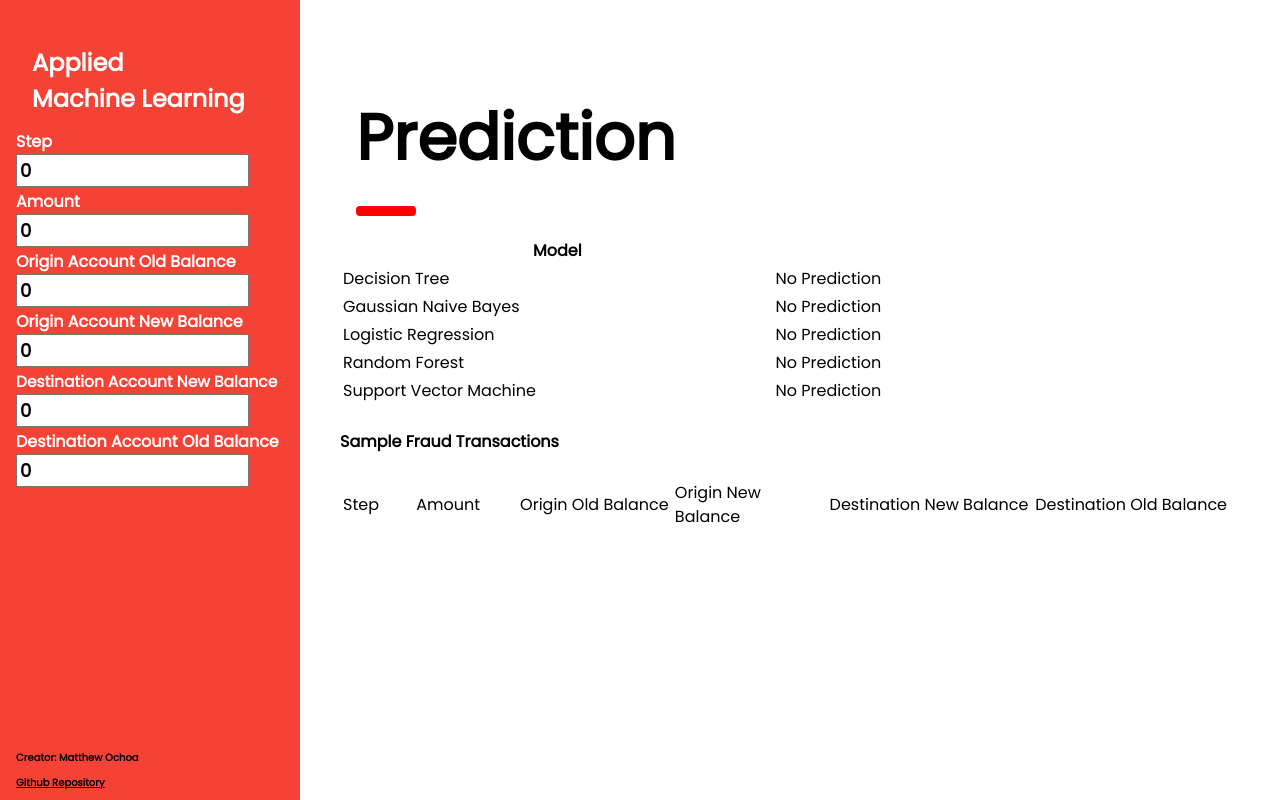
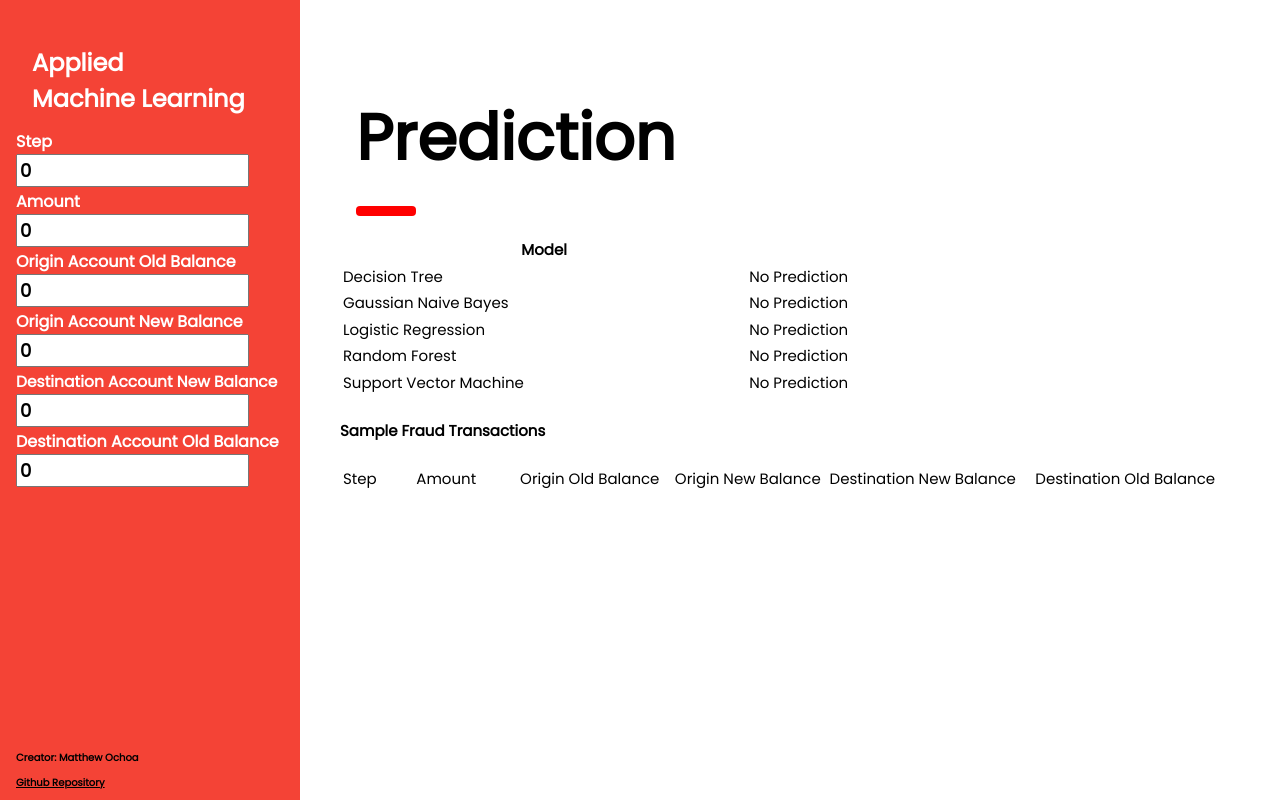
Before and after one commit to u-Shiyuh/Fraud-Detection-using-ML, a Flask app: page / in a window 1280 px wide. Run offline with Flask 2, Linux system fonts and the light colour scheme; parts of the project's set-up code (start-up, migrations or seed data) failed here and were passed over.

Commit message:
front end changes

```diff
--- a/templates/index.html
+++ b/templates/index.html
@@ -14,7 +14,7 @@
   }
 
   body {
-    font-size:16px;
+    font-size:1em;
   }
   .w3-half img{
     margin-bottom:-6px;margin-top:16px;opacity:0.8;cursor:pointer
```
